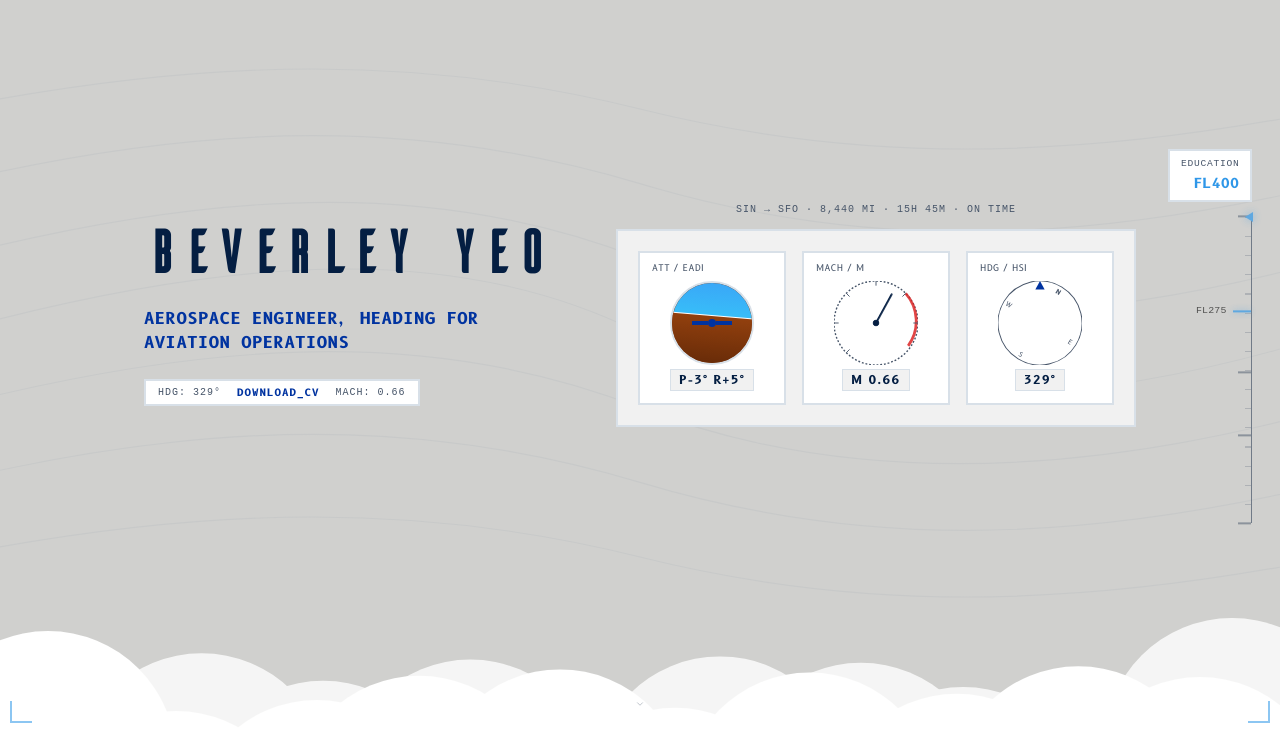
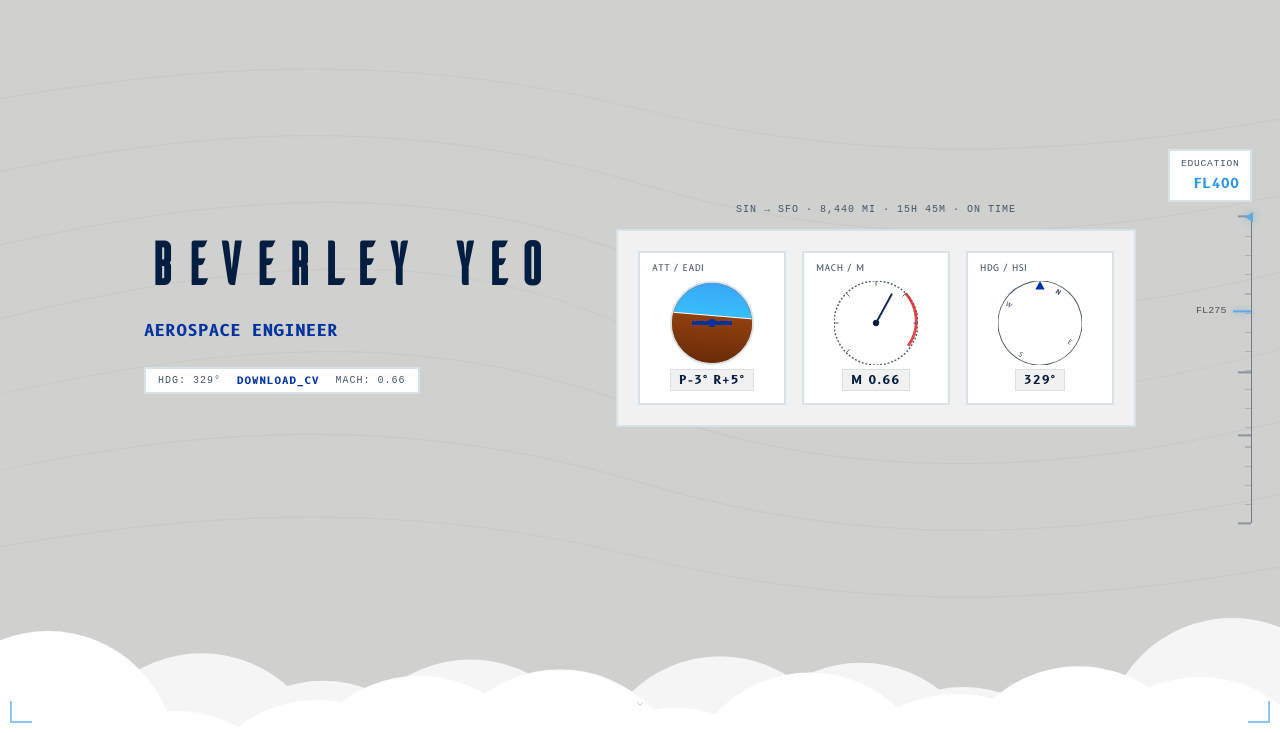
Before and after one commit to beverleyy/beverleyy.github.io, an Astro site: page / in a window 1280 px wide. Shown: the part 67-800 px from the top of the page. Built offline with nearby package versions, Linux system fonts and the light colour scheme; Astro itself is replaced by a stand-in of ours; a web font is replaced by a local one.

Commit message:
Removed some text
my boss does not need to know so explicitly about my pivot intentions

```diff
--- a/src/components/Hero.astro
+++ b/src/components/Hero.astro
@@ -11,7 +11,7 @@
         </h1>
 
         <p class="hero-tagline text-base font-bold uppercase tracking-wide text-delta-red dark:text-delta-sky">
-          Aerospace engineer, heading for aviation operations
+          Aerospace engineer<!--, heading for aviation operations-->
         </p>
 
         <div class="inline-flex items-center gap-4 px-3 py-1 bg-white dark:bg-slate-900 border-2 border-slate-300 dark:border-slate-800 text-[10px] tracking-widest text-slate-600 dark:text-slate-400 uppercase">
```
